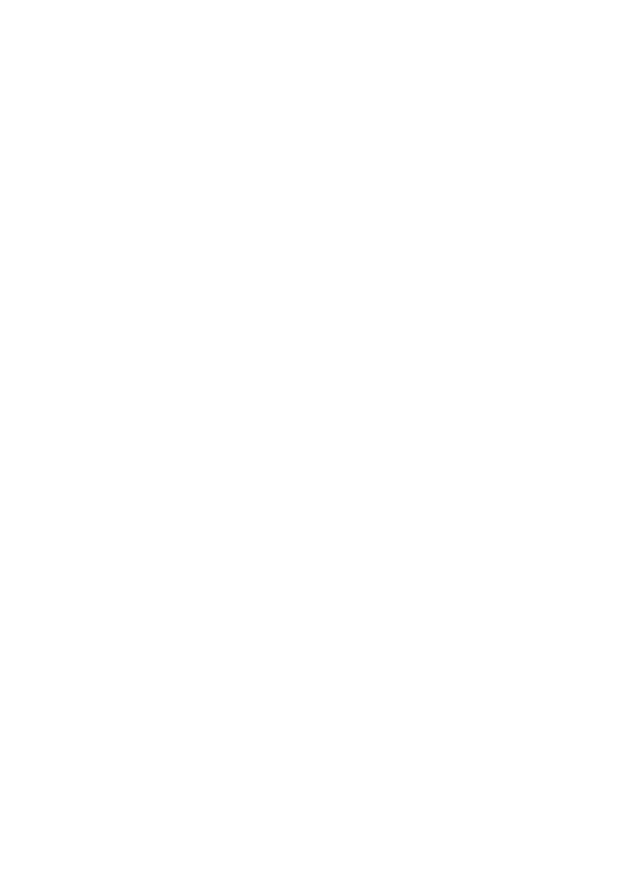
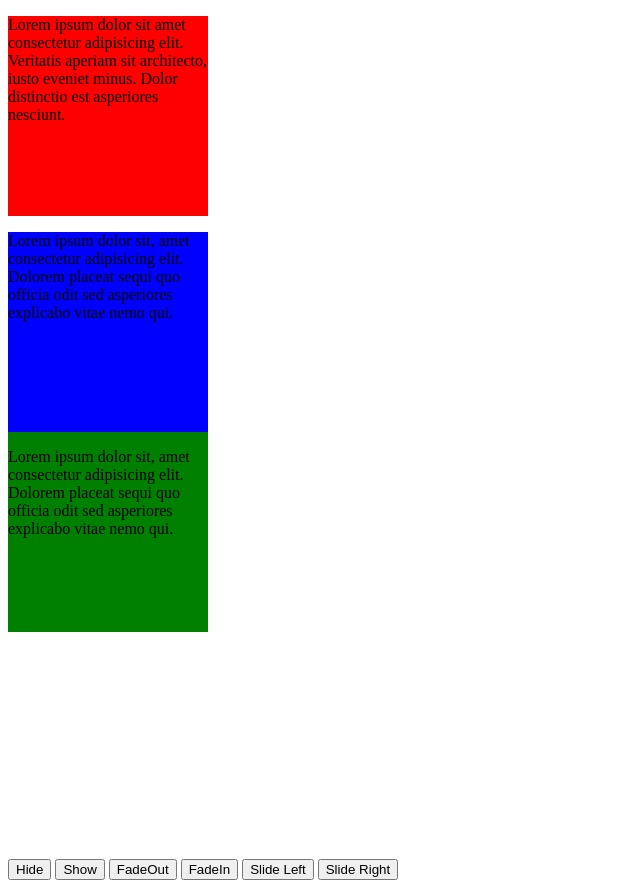
Before and after one commit to shahzaibam/JavaScript-Practice, a plain HTML site: page Jquery/newproject/index.html in a window 1280 px wide. Shown: the whole page, without its empty margins (0-640 px from the left). Before the commit the page ends 800 px from the top, so only its background shows below. Drawn offline with nearby package versions, Linux system fonts and the light colour scheme.

Commit message:
practicando animaciones con jquery

```diff
--- a/Jquery/newproject/index.html
+++ b/Jquery/newproject/index.html
@@ -1,12 +1,53 @@
 <!DOCTYPE html>
 <html lang="en">
+
 <head>
     <meta charset="UTF-8">
     <meta http-equiv="X-UA-Compatible" content="IE=edge">
     <meta name="viewport" content="width=device-width, initial-scale=1.0">
     <title>Document</title>
+    <link rel="stylesheet" href="./styles.css">
 </head>
+
 <body>
+    <div class="container">
+        <div id="divOne">
+            <p>Lorem ipsum dolor sit amet consectetur adipisicing elit. Veritatis aperiam sit architecto, iusto eveniet
+                minus. Dolor distinctio est asperiores nesciunt.</p>
+        </div>
+
+        <div id="divTwo">
+            <p>
+                Lorem ipsum dolor sit, amet consectetur adipisicing elit. Dolorem placeat sequi quo officia odit sed
+                asperiores explicabo vitae nemo qui.
+            </p>
+        </div>
+
+        <div id="divThree">
+            <p>
+                Lorem ipsum dolor sit, amet consectetur adipisicing elit. Dolorem placeat sequi quo officia odit sed
+                asperiores explicabo vitae nemo qui.
+            </p>
+        </div>
+
+    </div>
+
+    <div class="btns">
+
+        <button id="hide">Hide</button>
+        <button id="show">Show</button>
+
+        <button id="FadeOut">FadeOut</button>
+        <button id="FadeIn">FadeIn</button>
+
+        <button id="slideleft">Slide Left</button>
+        <button id="slideright">Slide Right</button>
+    </div>
+
+    <script src="https://cdnjs.cloudflare.com/ajax/libs/jquery/3.6.0/jquery.min.js"></script>
+
+    <script src="./script.js"></script>
 
 </body>
+
 </html>
--- /dev/null
+++ b/Jquery/newproject/script.js
@@ -0,0 +1,44 @@
+$(document).ready(function() {
+    $("#hide").click(function() {
+        $("#divOne").hide()
+    });
+
+    $("#show").click(function() {
+        $("#divOne").show()
+    })
+
+
+    $("#FadeOut").click(function() {
+        $("#divTwo").fadeOut("slow")
+    });
+
+    $("#FadeIn").click(function() {
+        $("#divTwo").fadeIn("slow")
+    })
+
+    $("#slideleft").click(function() {
+        $("#divThree").animate({left:"300px"});
+
+    });
+
+    $("#slideright").click(function() {
+        $("#divThree").animate({left:"10"});
+
+    });
+
+    // $("#slideright").click(function() {
+    //     $("#divThree").animate({right: "500px"})
+    // });
+
+})
+
+
+// $(document).ready(function() {
+//     $("#hide").click(function() {
+//         $("#divTwo").hide()
+//     });
+
+//     $("#show").click(function() {
+//         $("#divTwo").show()
+//     })
+// })
--- /dev/null
+++ b/Jquery/newproject/styles.css
@@ -0,0 +1,29 @@
+#divOne {
+    background-color: red;
+    width: 200px;
+    height: 200px;
+    /* position: absolute; */
+}
+
+#divTwo {
+    background-color: blue;
+    width: 200px;
+    height: 200px;
+    /* position: absolute; */
+}
+
+#divThree {
+    background-color: green;
+    width: 200px;
+    height: 200px;
+    position: absolute;
+}
+
+.btns{
+    position: absolute;
+    bottom: -80px;
+}
+
+.container {
+    /* position: absolute; */
+}
```
